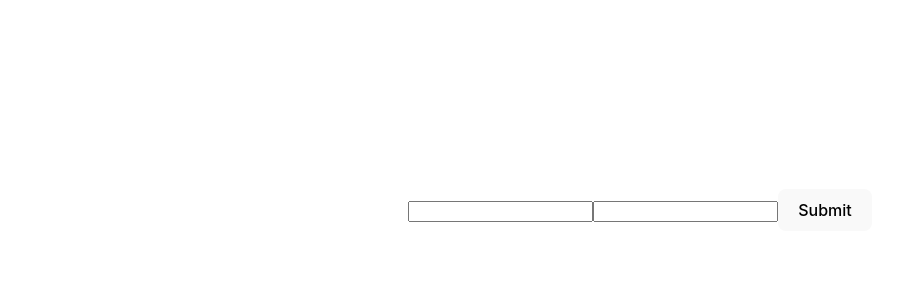
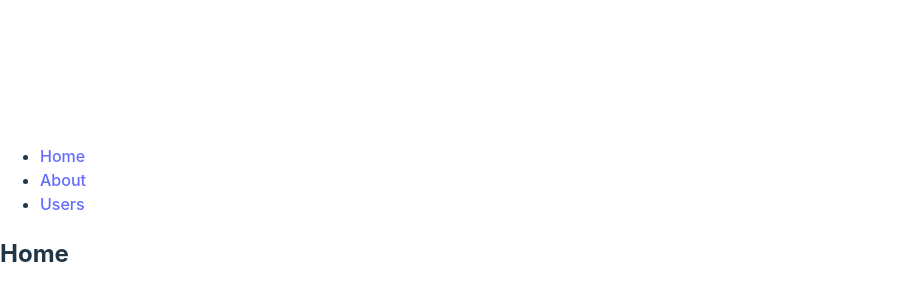
Before and after one commit to NikitaStarmoussov/RSS-react, a React (Vite) app: page / in a window 1280 px wide. Shown: the part 190-490 px from the top of the page, without its empty margins (0-914 px from the left). Built offline with nearby package versions, Linux system fonts and the light colour scheme; the HTML template or start-up script is replaced by a standard one.

Commit message:
feat: add basic router

```diff
--- a/package.json
+++ b/package.json
@@ -18,6 +18,7 @@
   "dependencies": {
     "@hookform/resolvers": "^3.3.2",
     "@reduxjs/toolkit": "^1.9.7",
+    "@types/react-router-dom": "^5.3.3",
     "react": "^18.2.0",
     "react-dom": "^18.2.0",
     "react-hook-form": "^7.48.2",
--- a/src/App.tsx
+++ b/src/App.tsx
@@ -1,15 +1,57 @@
 
-import './App.css'
-import Form from './components/form'
+import {
+  Routes ,Route,
+  Link,
+  BrowserRouter,
+  Outlet
+} from "react-router-dom";
 
-function App() {
-
-
+export default function App() {
   return (
-    <>
-     <Form />
-    </>
-  )
+    <BrowserRouter>
+      <Routes>
+        <Route path="/" element={<Layout />}>
+          <Route index element={<Home />} />
+          <Route path="about" element={<About />} />
+          <Route path="users" element={<Users />} />
+          <Route path="*" element={<NoPage />} />
+        </Route>
+      </Routes>
+    </BrowserRouter>
+  );
 }
 
-export default App
+function Layout() {
+  return (
+    <div>
+      <nav>
+        <ul>
+          <li>
+            <Link to="/">Home</Link>
+          </li>
+          <li>
+            <Link to="/about">About</Link>
+          </li>
+          <li>
+            <Link to="/users">Users</Link>
+          </li>
+        </ul>
+      </nav>
+      <Outlet/>
+      </div>)}
+
+function Home() {
+  return <h2>Home</h2>;
+}
+
+function About() {
+  return <h2>About</h2>;
+}
+
+function Users() {
+  return <h2>Users</h2>;
+}
+
+function NoPage() {
+  return <h2>404 not found</h2>;
+}
```
Also changed, not shown: 1 other file (tests, documents, lock files or other folders).
